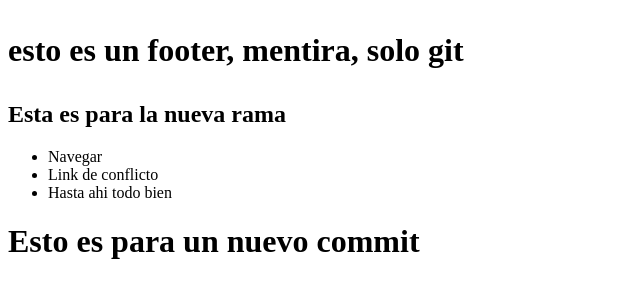
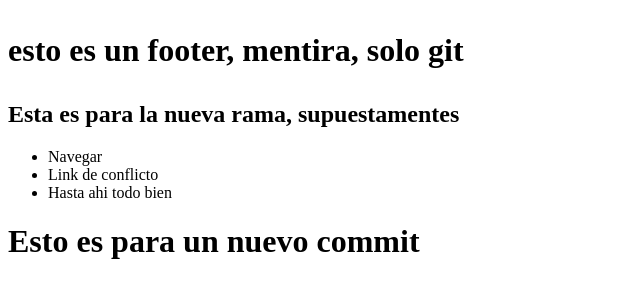
Before and after one commit to DaironDurangoCo14/Proyecto-1, a plain HTML site: page index.html in a window 1280 px wide. Shown: the whole page, without its empty margins (0-640 px from the left). Drawn offline with Linux system fonts and the light colour scheme.

Commit message:
rama nueava act

```diff
--- a/index.html
+++ b/index.html
@@ -11,7 +11,7 @@
         <p>esto es un footer, mentira, solo git</p>
     </h1>
     <div>
-    <h2>Esta es para la nueva rama</h2>
+    <h2>Esta es para la nueva rama, supuestamentes</h2>
     <nav>
         <ul>
             <li>Navegar</li>
```
